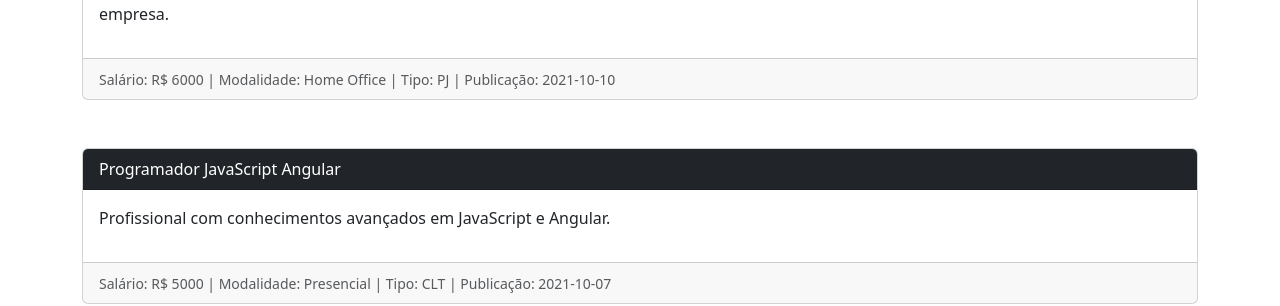
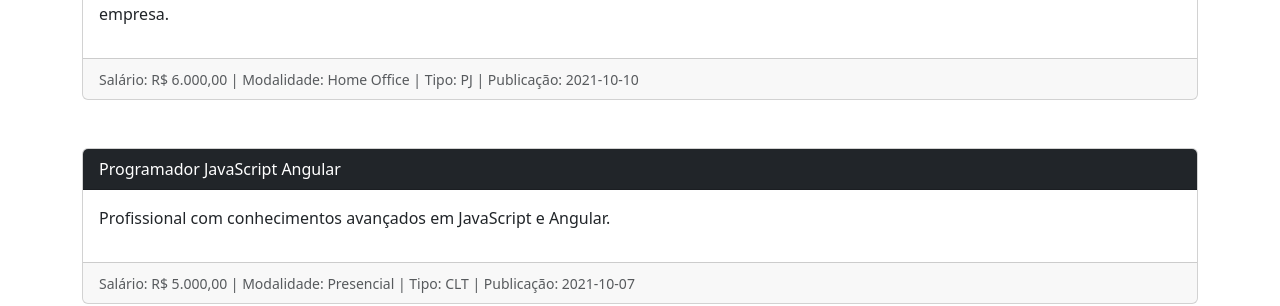
Before and after one commit to LucasAlNascimento/vagas, a Vue app: page / in a window 1280 px wide. Shown: the part 524-830 px from the top of the page. Built offline with nearby package versions, Linux system fonts and the light colour scheme.

Commit message:
Usando método toLocaleString( )
Método utilizado no componente Vaga.vue para passar valor number puro como moeda real brasileiro (R$ 0,00)

```diff
--- a/src/components/comuns/Vaga.vue
+++ b/src/components/comuns/Vaga.vue
@@ -5,7 +5,9 @@
             <p>{{ descricao }}</p>
         </div>
         <div class="card-footer">
-            <small class="text-muted">Salário: R$ {{salario}} | Modalidade: {{modalidade}} | Tipo: {{tipo}} | Publicação: {{publicacao}}</small>
+            <small class="text-muted">
+                Salário: {{salario.toLocaleString('pt-br', {style: 'currency', currency: 'BRL'})}} | Modalidade: {{modalidade}} | Tipo: {{tipo}} | Publicação: {{publicacao}}
+            </small>
         </div>
     </div>
 </template>
```
